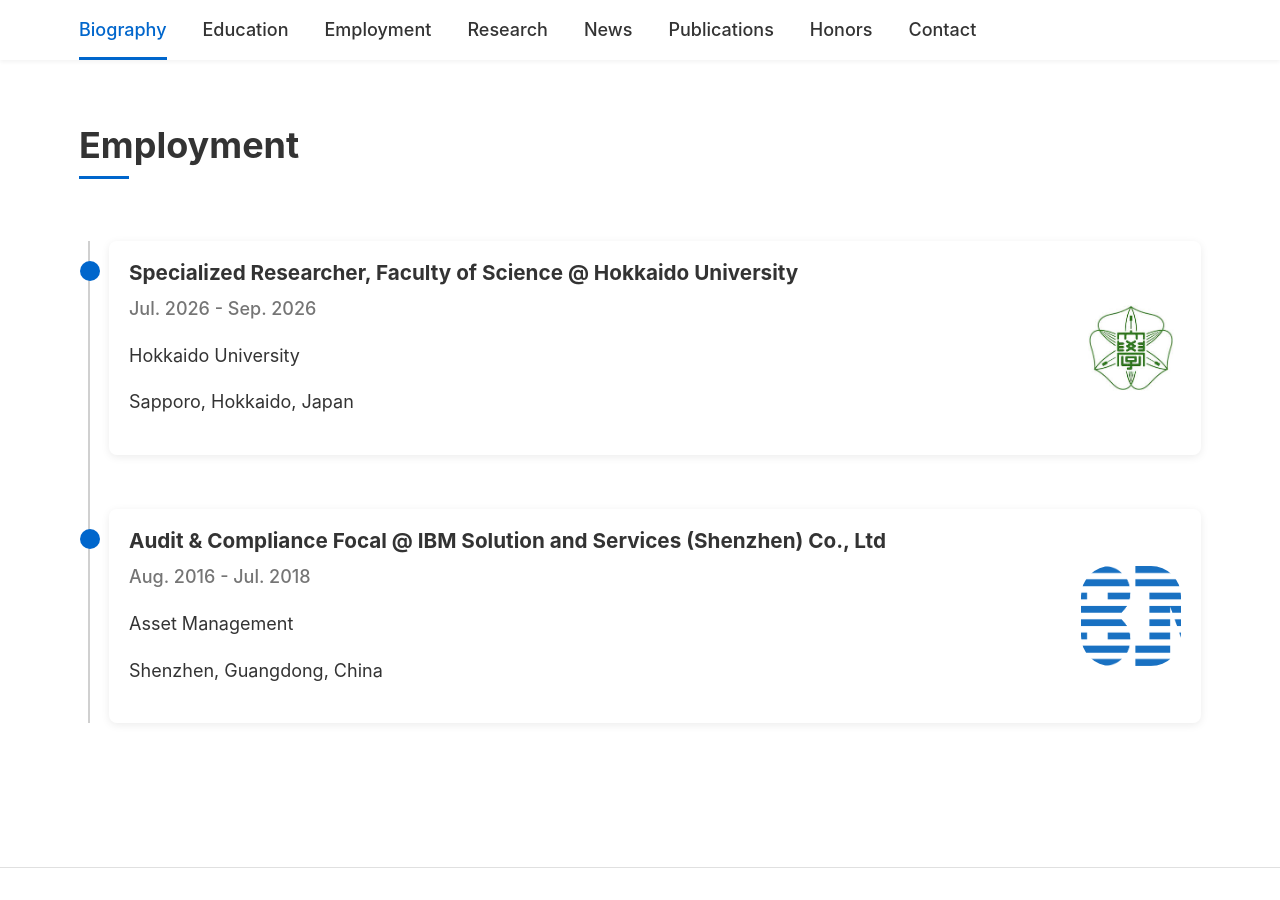
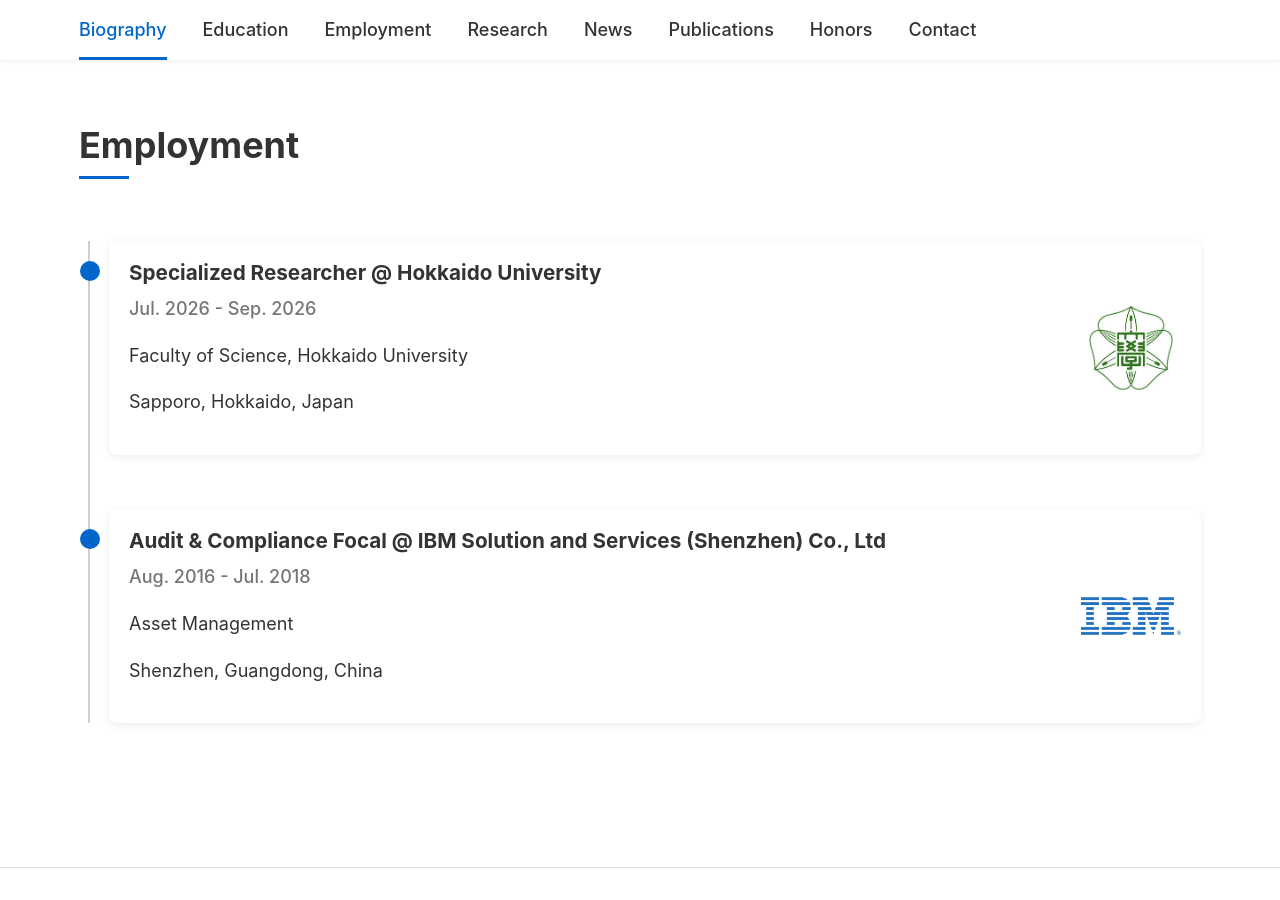
Before and after one commit to romegumi/romegumi.github.io, a Jekyll site: the page built from _pages/about.md, in a window 1280 px wide and 900 px high, scrolled down 2437 px. Built offline with Jekyll 4.4.1, drawn with Linux system fonts in a browser that asks for light colours; some web fonts are replaced; a script bundle is joined from its source files by our own code; library files that are not in the unit come from our copies; some of the changed text lies outside the part shown.

Commit message:
Refine website content updates

```diff
--- a/_layouts/home-modern.html
+++ b/_layouts/home-modern.html
@@ -161,9 +161,9 @@
               <div class="timeline-content">
                 <div class="edu-content-wrapper">
                   <div class="edu-text">
-                    <h3>Specialized Researcher, Faculty of Science @ Hokkaido University</h3>
+                    <h3>Specialized Researcher @ Hokkaido University</h3>
                     <p class="timeline-date">Jul. 2026 - Sep. 2026</p>
-                    <p>Hokkaido University</p>
+                    <p>Faculty of Science, Hokkaido University</p>
                     <p>Sapporo, Hokkaido, Japan</p>
                   </div>
                   <div class="school-logo">
@@ -266,7 +267,7 @@
               <div class="pub-number">1</div>
               <div class="pub-content">
                 <h3>Functional spatial organization of antennal hair plate sensilla and their development in crickets</h3>
-                <p class="authors"><strong><u>Lyu, H.</u></strong> and Ogawa, H.</p>
+                <p class="authors"><strong><u>Hui LYU</u></strong>, Hiroto OGAWA.</p>
                 <p class="venue"><em>Cell and Tissue Research</em>, 404, 10 (2026). https://doi.org/10.1007/s00441-026-04073-6</p>
                 <div class="pub-tags">
                   <span class="tag venue-tag">Cell and Tissue Research</span>
```
Also changed, not shown: other parts of _layouts/home-modern.html (+1 -0 lines), images/IBM_logo.png.
